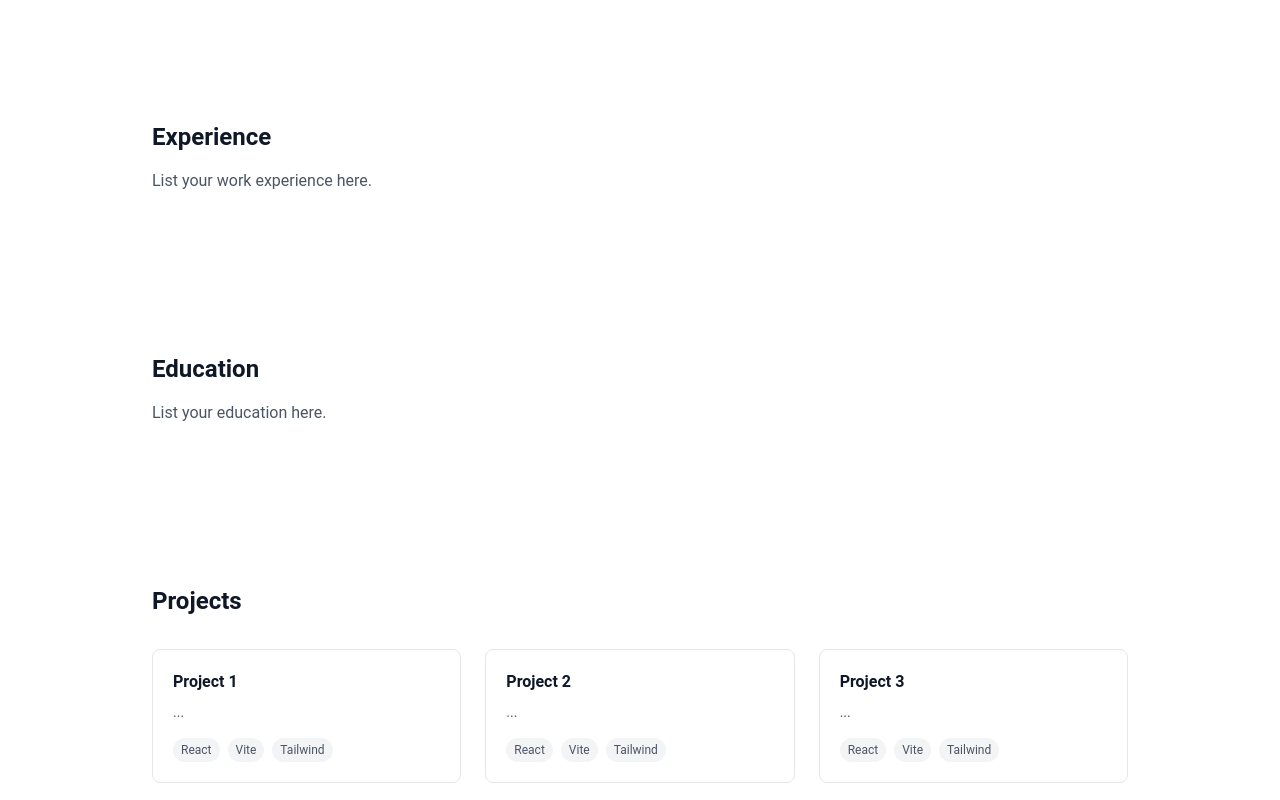
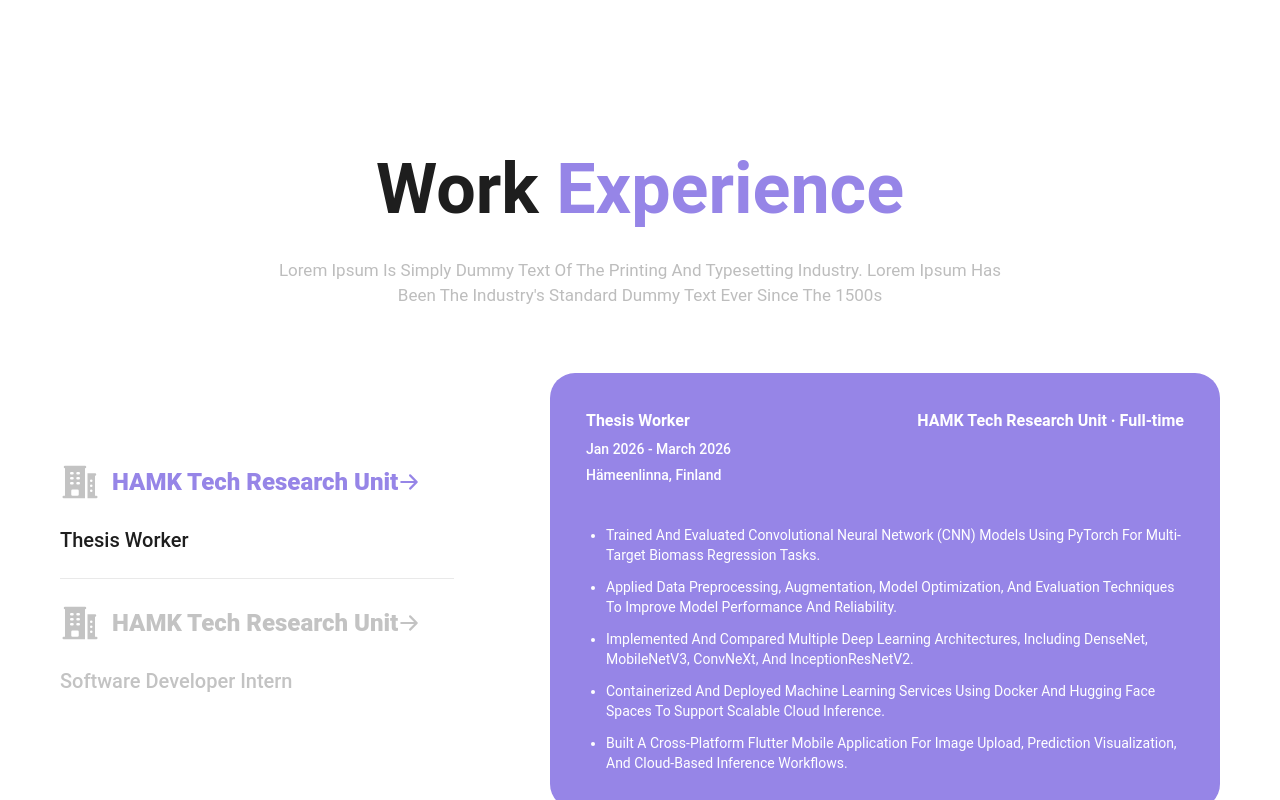
Before and after one commit to yasminebrahimi/yasmin_ebrahimi_portfolio, a React app: page / in a window 1280 px wide. Shown: the part 1000-1800 px from the top of the page. Built offline with nearby package versions, Linux system fonts and the light colour scheme; the HTML template or start-up script is replaced by a standard one.

Commit message:
Improve Experience section UI; fix Hero label

```diff
--- a/src/sections/Experience.jsx
+++ b/src/sections/Experience.jsx
@@ -1,13 +1,131 @@
-function Experience() {
+import { useState } from "react";
+
+import { HiBuildingOffice2 } from "react-icons/hi2";
+import { HiArrowRight } from "react-icons/hi";
+
+
+const jobs = [
+  {
+    company: "HAMK Tech Research Unit",
+    role: "Thesis Worker",
+    logo: <HiBuildingOffice2 size={40} className="text-muted-2" />,
+    title: "Thesis Worker",
+    period: "Jan 2026 - March 2026",
+    location: "Hämeenlinna, Finland",
+    employment: "HAMK Tech Research Unit · Full-time",
+    bullets: [
+      "Trained and evaluated convolutional neural network (CNN) models using PyTorch for multi-target biomass regression tasks.",
+      "Applied data preprocessing, augmentation, model optimization, and evaluation techniques to improve model performance and reliability.",
+      "Implemented and compared multiple deep learning architectures, including DenseNet, MobileNetV3, ConvNeXt, and InceptionResNetV2.",
+      "Containerized and deployed machine learning services using Docker and Hugging Face Spaces to support scalable cloud inference.",
+      "Built a cross-platform Flutter mobile application for image upload, prediction visualization, and cloud-based inference workflows.",
+    ],
+  },
+
+  {
+    company: "HAMK Tech Research Unit",
+    role: "Software Developer Intern",
+    logo: <HiBuildingOffice2 size={40} className="text-muted-2" />,
+    title: "Software Developer Intern",
+    period: "March 2025 - Aug 2025",
+    location: "Hämeenlinna, Finland",
+    employment: "HAMK Tech Research Unit · Full-time",
+    bullets: [
+      "Developed and maintained web and mobile applications using modern frontend technologies.",
+      "Built a web portal based on an existing UI/UX design, integrating existing APIs and external data sources.",
+      "Developed an admin web tool for resource management on top of an existing API without a predefined UI design, contributing to both frontend structure and functionality planning.",
+      "Implemented authentication and login functionality integrated with backend APIs to support secure admin access.",
+    ],
+  },
+];
+
+
+
+export default function Experience() {
+  const [active, setActive] = useState(0);
+  const job = jobs[active];
+
   return (
-    <section id="experience" className="mx-auto max-w-5xl px-6 py-20">
-      <h2 className="text-2xl font-bold text-gray-900">Experience</h2>
-      <p className="mt-4 text-gray-600">
-        {/* TODO: replace with your work experience */}
-        List your work experience here.
-      </p>
+    <section
+      id="experience"
+      className="mx-auto flex w-full max-w-290 flex-col items-center gap-16 px-6 py-24 lg:px-0"
+    >
+      <div className="flex flex-col items-center gap-4 text-center">
+        <h2 className="text-[36px] font-bold capitalize sm:text-[50px] lg:text-[70px]">
+          Work <span className="text-brand">experience</span>
+        </h2>
+
+        <p className="max-w-191 text-base capitalize text-muted sm:text-[17px]">
+          Lorem Ipsum is simply dummy text of the printing and typesetting
+          industry. Lorem Ipsum has been the industry's standard dummy text ever
+          since the 1500s
+        </p>
+      </div>
+
+      <div className="flex w-full flex-col items-stretch gap-10 lg:flex-row lg:items-center lg:justify-between">
+        <div className="flex w-full flex-col divide-y divide-[#e9e9e9] lg:w-98.5">
+          {jobs.map((j, i) => (
+            <button
+              key={j.company}
+              onClick={() => setActive(i)}
+              className={`flex flex-col gap-6 py-6 text-left transition ${
+                i === 0 ? "pt-0" : ""
+              }`}
+            >
+              <div className="flex items-center justify-between">
+                <div className="flex items-center gap-3">
+                  {j.logo}
+
+                  <span
+                    className={`text-2xl font-extrabold ${
+                      i === active ? "text-brand" : "text-muted-2"
+                    }`}
+                  >
+                    {j.company}
+                  </span>
+                </div>
+
+                <HiArrowRight
+                  size={22}
+                  className={i === active ? "text-brand" : "text-muted-2"}
+                />
+              </div>
+
+              <p
+                className={`text-xl font-medium ${
+                  i === active ? "text-ink" : "text-muted-2"
+                }`}
+              >
+                {j.role}
+              </p>
+            </button>
+          ))}
+        </div>
+
+        <div className="w-full rounded-[25px] bg-brand p-6 text-white sm:p-9 lg:w-167.5">
+          <div className="flex flex-col items-start justify-between gap-2 sm:flex-row">
+            <div className="flex flex-col gap-1.5">
+              <p className="text-base font-bold">{job.title}</p>
+              <p className="text-sm font-medium">{job.period}</p>
+              <p className="text-sm font-medium">{job.location}</p>
+            </div>
+
+            <p className="text-base font-bold">{job.employment}</p>
+          </div>
+
+          <div className="mt-6 flex flex-col gap-4 capitalize">
+            <p className="text-justify text-xs leading-relaxed">
+              {job.description}
+            </p>
+
+            <ul className="list-disc space-y-3 pl-5 text-sm">
+              {job.bullets.map((b, i) => (
+                <li key={i}>{b}</li>
+              ))}
+            </ul>
+          </div>
+        </div>
+      </div>
     </section>
   );
 }
-
-export default Experience;
--- a/src/sections/Hero.jsx
+++ b/src/sections/Hero.jsx
@@ -82,7 +82,7 @@
               className="flex h-15 w-44 items-center justify-center gap-2.25 rounded-2xl border border-brand bg-brand/35 font-bold text-[#6879d9] transition hover:bg-brand/50"
             >
               <FaGithub size={26} />
-              <span className="text-xl">Git</span>
+              <span className="text-xl">GitHub</span>
             </a>
 
             <a
```
